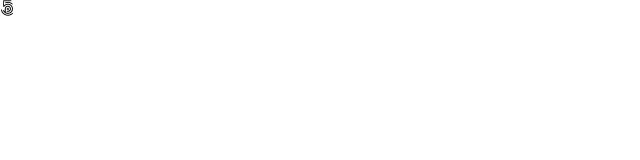
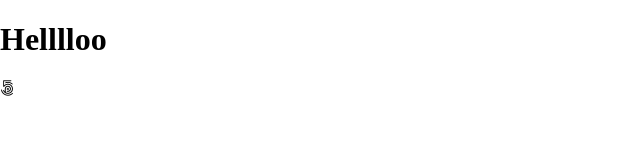
Before and after one commit to viv27/template-test-1, a plain HTML site: page index.html in a window 1280 px wide. Shown: the whole page, without its empty margins (0-640 px from the left). Drawn offline with Linux system fonts and the light colour scheme.

Commit message:
hello world

```diff
--- a/index.html
+++ b/index.html
@@ -11,6 +11,7 @@
 
 </head>
 <body>
+    <h1>Helllloo</h1>
     <i class="fab fa-500px"></i>
 
     <!-- Script  -->
```
